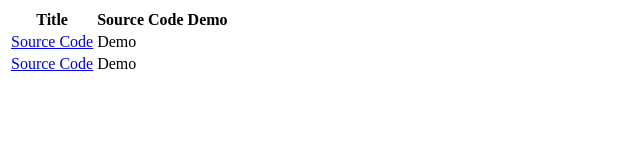
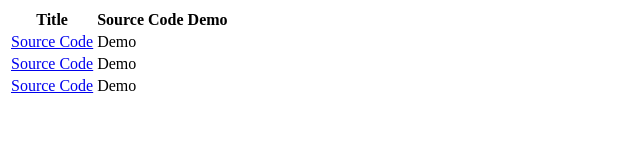
Before and after one commit to prerannaa/Assessments, a plain HTML site: page index.html in a window 1280 px wide. Shown: the whole page, without its empty margins (0-640 px from the left). Drawn offline with Linux system fonts and the light colour scheme.

Commit message:
Updated Github Page

```diff
--- a/index.html
+++ b/index.html
@@ -20,6 +20,10 @@
             <td><a href="https://github.com/prerannaa/prerana.github.io/tree/master/All Assesment/Responsive Card">Source Code</a></td>
             <td><a href="./All Assesment/Responsive Card"></a>Demo</td>
         </tr>
+        <tr>
+            <td><a href="https://github.com/prerannaa/prerana.github.io/tree/master/All Assesment/Landing Page Design">Source Code</a></td>
+            <td><a href="./All Assesment/Landing Page Design"></a>Demo</td>
+        </tr>
     </table>
 </body>
 </html>
```
